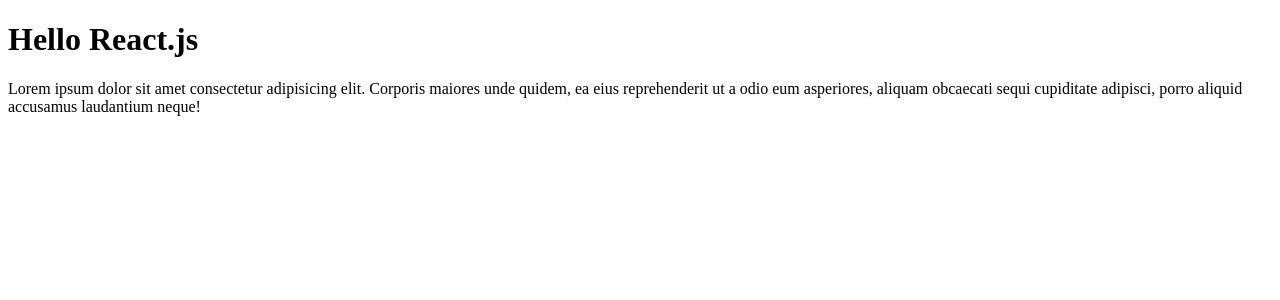
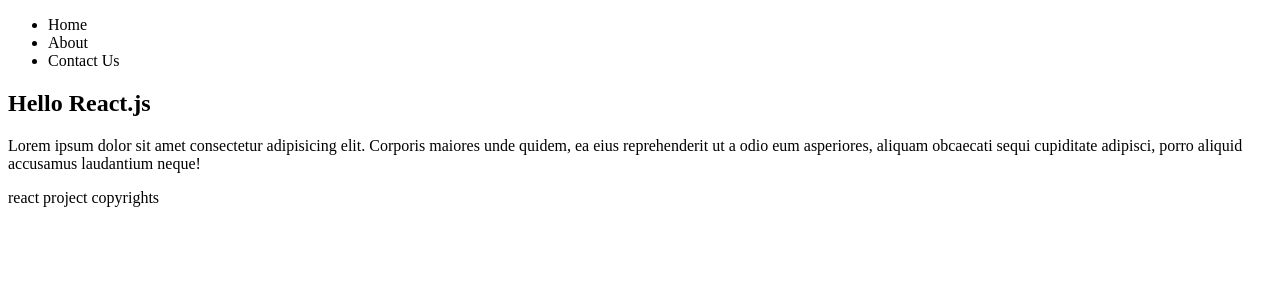
Before and after one commit to peter-c0de/depi-react-tasks, a React (Vite) app: page / in a window 1280 px wide. Shown: the top 300 px of the page. Built offline with nearby package versions, Linux system fonts and the light colour scheme.

Commit message:
Adding TheHeader and TheFooter components

```diff
--- a/src/App.jsx
+++ b/src/App.jsx
@@ -1,10 +1,19 @@
+import TheHeader from './components/TheHeader/TheHeader'
+import TheFooter from './components/The Footer/TheFooter'
+
 import './App.css'
 
 function App() {
   return (
     <div className='app'>
-      <h1>Hello React.js</h1>
-      <p>Lorem ipsum dolor sit amet consectetur adipisicing elit. Corporis maiores unde quidem, ea eius reprehenderit ut a odio eum asperiores, aliquam obcaecati sequi cupiditate adipisci, porro aliquid accusamus laudantium neque!</p>
+      <TheHeader />
+      <main>
+        <section>
+          <h2>Hello React.js</h2>
+          <p>Lorem ipsum dolor sit amet consectetur adipisicing elit. Corporis maiores unde quidem, ea eius reprehenderit ut a odio eum asperiores, aliquam obcaecati sequi cupiditate adipisci, porro aliquid accusamus laudantium neque!</p>
+        </section>
+      </main>
+      <TheFooter />
     </div>
   )
 }
--- /dev/null
+++ b/src/components/The Footer/TheFooter.jsx
@@ -0,0 +1,11 @@
+import './TheFooter.css'
+
+function TheFooter(){
+    return (
+        <footer>
+            react project copyrights
+        </footer>
+    );
+}
+
+export default TheFooter;
--- /dev/null
+++ b/src/components/TheHeader/TheHeader.jsx
@@ -0,0 +1,17 @@
+import './TheHeader.css'
+
+function TheHeader(){
+    return (
+        <header>
+            <nav>
+                <ul>
+                    <li>Home</li>
+                    <li>About</li>
+                    <li>Contact Us</li>
+                </ul>
+            </nav>
+        </header>
+    );
+}
+
+export default TheHeader;
--- a/src/main.jsx
+++ b/src/main.jsx
@@ -6,5 +6,5 @@
 createRoot(document.getElementById('root')).render(
   <StrictMode>
     <App />
-  </StrictMode>,
+  </StrictMode>
 )
```
Also changed, not shown: src/components/The Footer/TheFooter.css (added), src/components/TheHeader/TheHeader.css (added).
